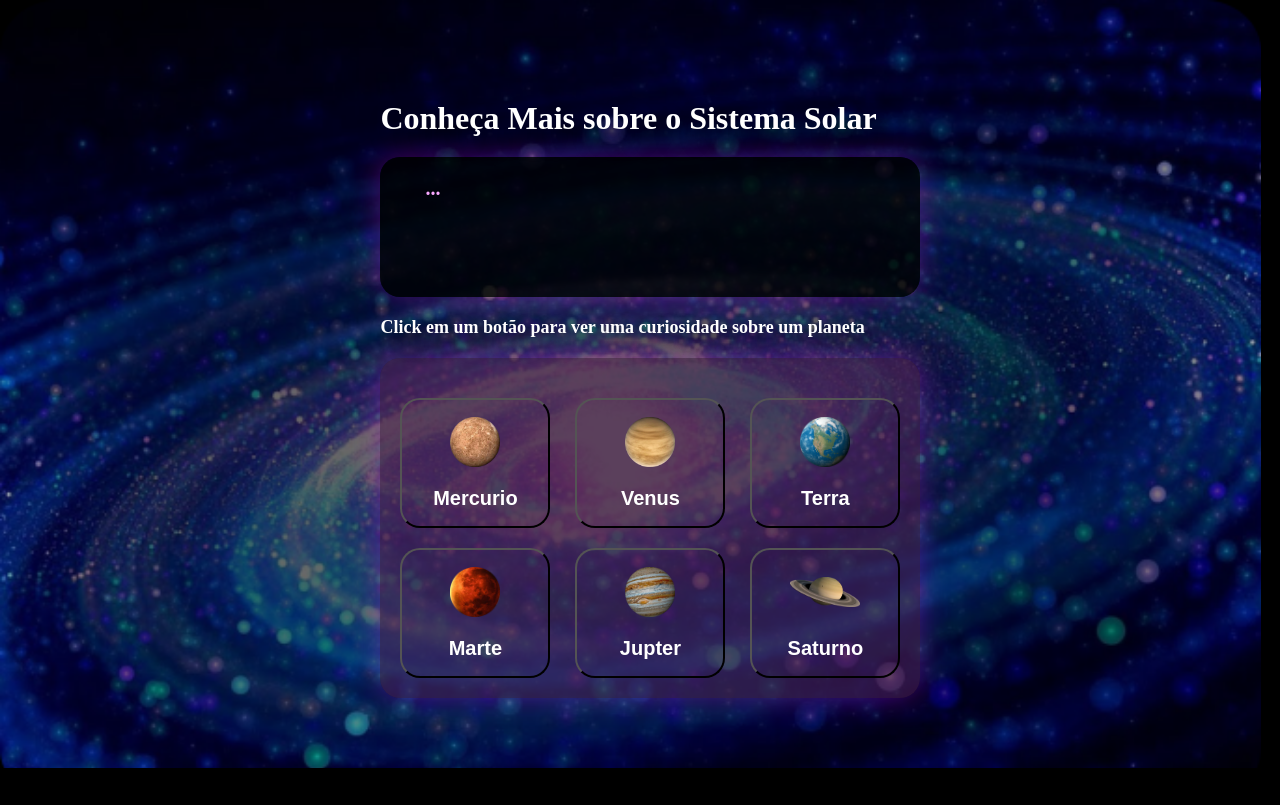
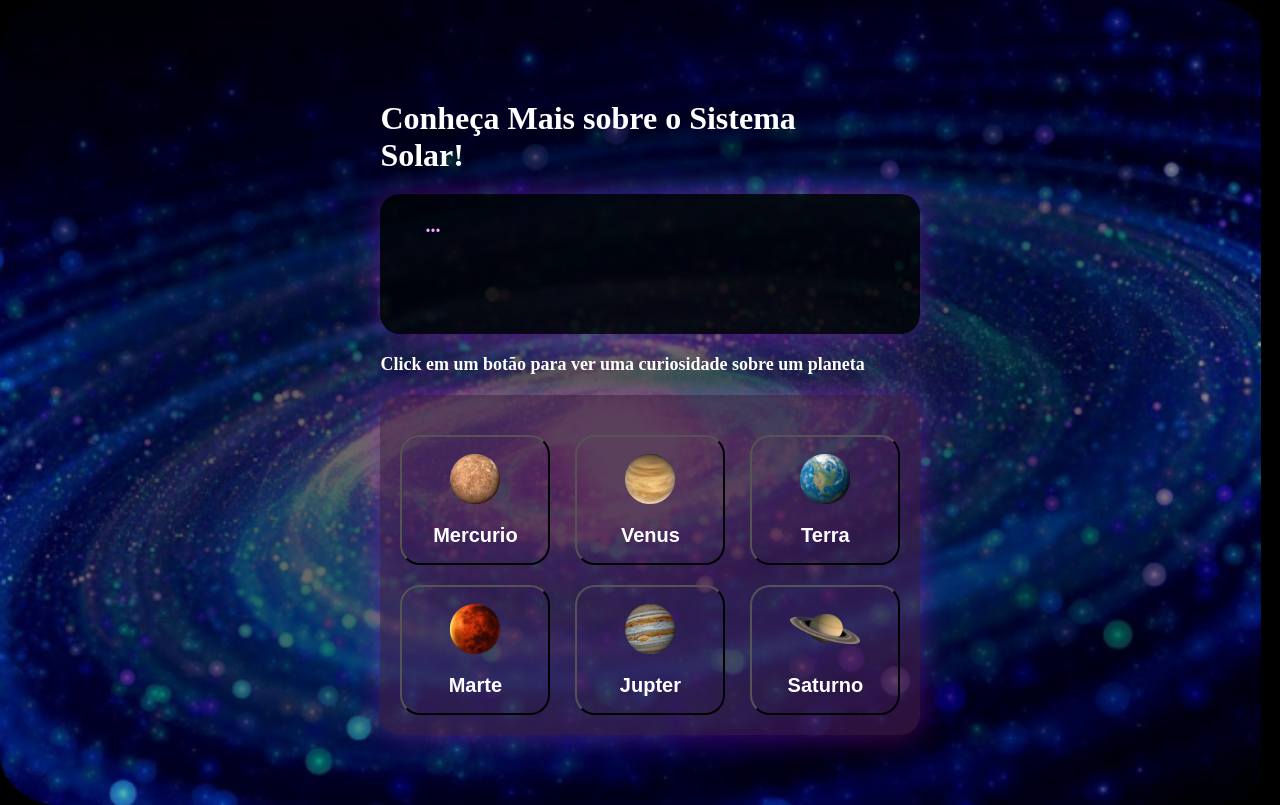
Before and after one commit to Rafa86X/Cinthia-H-Aulas, a plain HTML site: page App1/index.html in a window 1280 px wide. Drawn offline with Linux system fonts and the light colour scheme.

Commit message:
att titulo

```diff
--- a/App1/index.html
+++ b/App1/index.html
@@ -10,7 +10,7 @@
 
 <body>
   <div class="container">
-    <h1>Conheça Mais sobre o Sistema Solar</h1>
+    <h1>Conheça Mais sobre o Sistema Solar!</h1>
     <div class="caixa-texto">
       <p class="texto-curiosidade" id="texto-curiosidade">...</p>
     </div>
```
